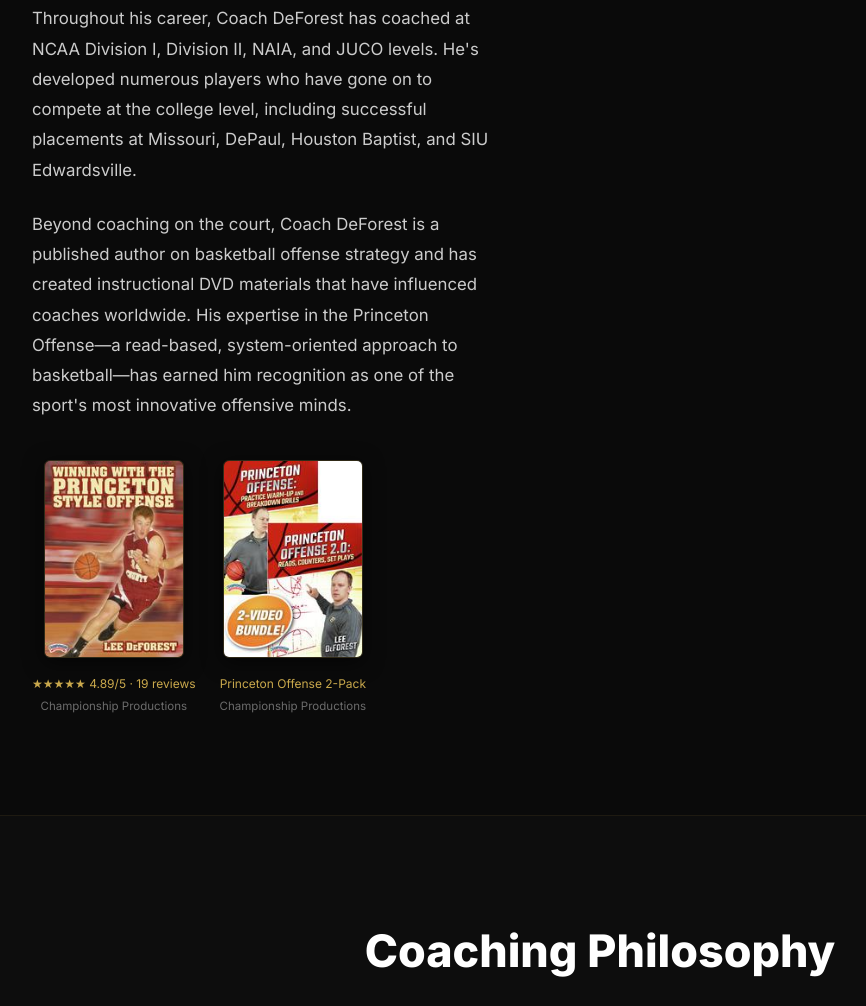
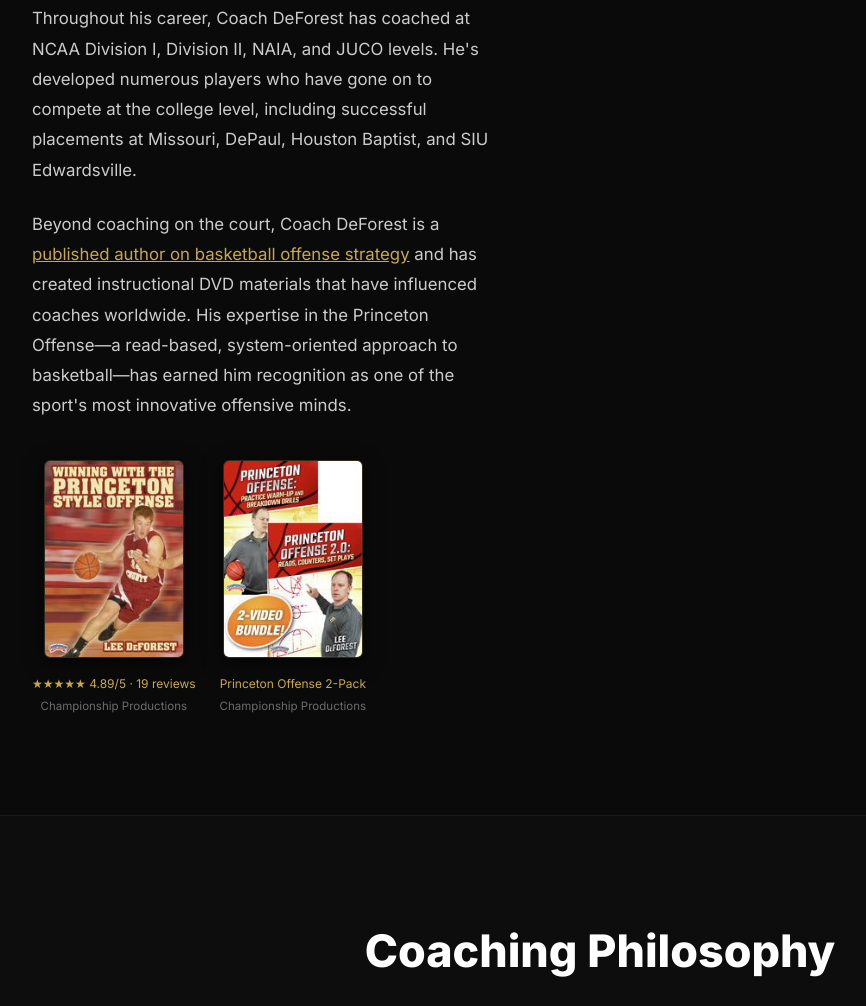
Before and after one commit to CoachD23/coach-princeton-bball, a website: page about/index.html in a window 1280 px wide. Shown: the part 1012-2018 px from the top of the page, without its empty margins (40-906 px from the left). Drawn offline with Linux system fonts and the light colour scheme.

Commit message:
feat: contextual link to coachdeforest.com from about page

```diff
--- a/about/index.html
+++ b/about/index.html
@@ -665,7 +665,7 @@
                         <h2>Coach Lee DeForest</h2>
                         <p>Coach Lee DeForest has spent 25 years in basketball, serving as a coach, mentor, and innovator at the highest levels of the sport. Currently, he serves as Athletic Director and Director of Operations at Florida Coastal Prep, where he oversees a comprehensive basketball program dedicated to player development and college placement.</p>
                         <p>Throughout his career, Coach DeForest has coached at NCAA Division I, Division II, NAIA, and JUCO levels. He's developed numerous players who have gone on to compete at the college level, including successful placements at Missouri, DePaul, Houston Baptist, and SIU Edwardsville.</p>
-                        <p>Beyond coaching on the court, Coach DeForest is a published author on basketball offense strategy and has created instructional DVD materials that have influenced coaches worldwide. His expertise in the Princeton Offense—a read-based, system-oriented approach to basketball—has earned him recognition as one of the sport's most innovative offensive minds.</p>
+                        <p>Beyond coaching on the court, Coach DeForest is a <a href="https://coachdeforest.com/" target="_blank" rel="noopener" style="color:#c9a84c;text-decoration:underline;">published author on basketball offense strategy</a> and has created instructional DVD materials that have influenced coaches worldwide. His expertise in the Princeton Offense—a read-based, system-oriented approach to basketball—has earned him recognition as one of the sport's most innovative offensive minds.</p>
 
                         <!-- Published DVD Credentials -->
                         <div style="display:flex;gap:1.5rem;flex-wrap:wrap;margin-top:2.5rem;align-items:flex-start;">
```
